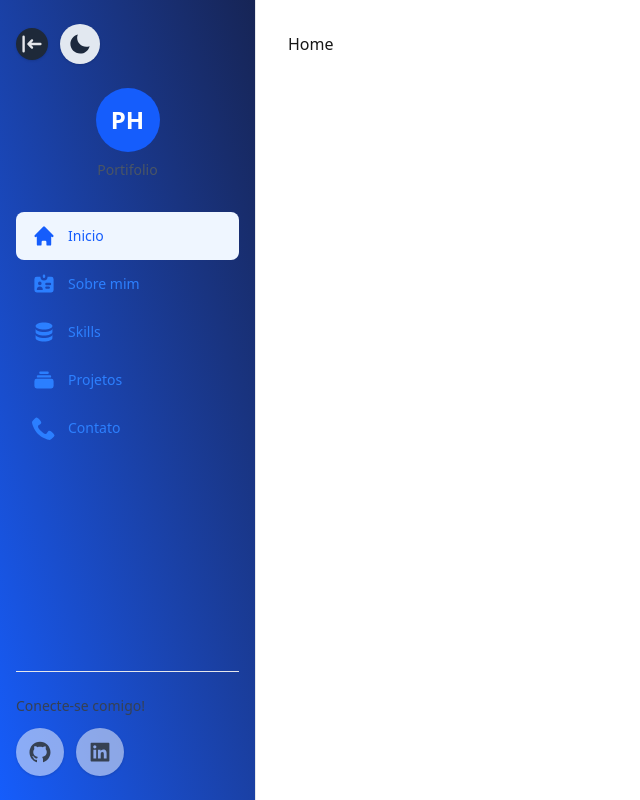
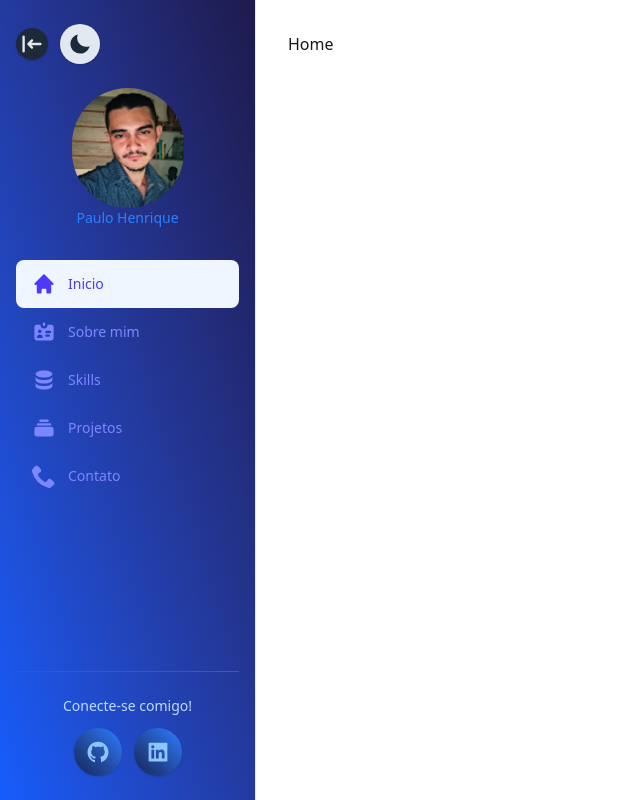
Before and after one commit to PauloHenriqueM-S/portfolio-with-nextjs, a Next.js app: page /dashboard in a window 1280 px wide. Shown: the whole page, without its empty margins (0-640 px from the left). Built offline with nearby package versions, Linux system fonts and the light colour scheme.

Commit message:
nav profile image

```diff
--- a/app/page.tsx
+++ b/app/page.tsx
@@ -13,7 +13,7 @@ export default function Home() {
   }, []);
 
   return (
-    <div className="flex flex-col w-screen h-screen items-center justify-center bg-linear-to-tr from-blue-700 to-indigo-900 p-10 gap-10">
+    <div className="flex flex-col w-screen h-screen items-center justify-center bg-linear-to-tr text-blue-200 from-blue-700 to-indigo-900 p-10 gap-10">
         <div className="flex">
           <TypewriterTailwind onComplete={handleComplete} />
         </div>
--- a/app/ui/nav-links.tsx
+++ b/app/ui/nav-links.tsx
@@ -40,11 +40,11 @@ export default function NavLinks({ onItemClick }: NavLinksProps) {
             className={clsx(
               "flex items-center gap-3 px-4 py-3 text-sm font-medium",
               "rounded-lg transition-all duration-300",
-              "hover:bg-blue-50 dark:hover:bg-blue-900/30",
+              "hover:bg-blue-50 dark:hover:bg-indigo-950/30",
               "w-full",
               {
-                "bg-blue-50 dark:bg-blue-900/50 text-blue-600 dark:text-blue-300": isActive,
-                "text-blue-500 dark:text-blue-300 hover:text-blue-700 dark:hover:text-blue-200": !isActive,
+                "bg-blue-50 dark:bg-indigo-900/50 text-indigo-600 dark:text-blue-300": isActive,
+                "text-indigo-400 dark:text-blue-300 hover:text-indigo-700 dark:hover:text-blue-200": !isActive,
               }
             )}
             aria-current={isActive ? 'page' : undefined}
--- a/app/ui/sideNav.tsx
+++ b/app/ui/sideNav.tsx
@@ -1,6 +1,7 @@
 'use client';
 
 import { useState, useEffect } from 'react';
+import Image from 'next/image';
 import Link from 'next/link';
 import NavLinks from '@/app/ui/nav-links';
 import SocialLinks from '@/app/ui/social-links';
@@ -39,7 +40,7 @@ export default function NavBar() {
     </button>
       )}
 
-    <aside className={`hidden md:flex flex-col px-4 py-6 bg-gradient-to-tr from-blue-600 to-blue-950 dark:from-blue-950 dark:to-blue-600 w-64 h-screen sticky top-0 border-r border-gray-200 dark:border-gray-800 overflow-y-auto`}>
+    <aside className={`hidden md:flex flex-col px-4 py-6 bg-gradient-to-tr from-blue-600 to-indigo-950 dark:from-indigo-950 dark:to-blue-600 w-64 h-screen sticky top-0 border-r border-gray-200 dark:border-gray-800 overflow-y-auto`}>
       <div className='flex flex-col h-full'>
         <div className='flex justify-between items-center mb-6'>
           <div className='flex items-center gap-3'>
@@ -49,21 +50,20 @@ export default function NavBar() {
         </div>
 
         <Link className='mb-8 flex flex-col items-center' href="/" aria-label='Página inicial'>
-          <div className='w-16 h-16 rounded-full bg-blue-600 dark:bg-blue-800 flex items-center justify-center mb-2'>
-            <span className="font-bold text-2xl text-white">PH</span>
-          </div>
-            <span className='text-sm text-gray-600 dark:text-gray-400'>Portifolio</span>
+          {/* <div className='w-25 h-25 rounded-full border border-indigo-800 bg-blue-600 dark:bg-blue-800 flex items-center justify-center mb-2'></div> */}
+            <Image src="/profile1.jpeg" alt="profile picture" width={100} height={100} className='rounded-full w-28 h-30' />
+            <span className='text-sm text-blue-500 dark:text-blue-400'>Paulo Henrique</span>
         </Link>
 
           <nav className='flex-1 mb-6'>
             <NavLinks />
           </nav>
 
-          <div className='pt-6 border-t border-gray-200 dark:border-gray-800'>
-            <p className='text-sm font-medium text-gray-700 dark:text-gray-300 mb-3'>
+          <div className='flex flex-col justify-center items-center pt-6 border-t border-blue-600 dark:border-blue-800 '>
+            <p className='text-sm font-medium text-blue-200 dark:text-blue-400 mb-3'>
               Conecte-se comigo!
             </p>
-            <div className='flex justify-start gap-4'>
+            <div className='flex gap-4'>
               <SocialLinks />
             </div>
           </div>
@@ -74,7 +74,7 @@ export default function NavBar() {
     {isOpen && (
       <div className='md:hidden'>
         <div className='fixed inset-0 bg-black/50 z-40 backdrop-blur-sm' onClick={() => setIsOpen(false)} aria-hidden='true'>
-          <aside className={`fixed inset-y-0 left-0 z-50 flex flex-col px-4 py-6 w-72 bg-gradient-to-tr from-blue-600 to-blue-950 dark:from-blue-950 dark:to-blue-600 border-r border-blue-200 dark:border-blue-800 shadow-xl transition-transform duration-300 ease-in-out ${isOpen ? 'translate-x-0' : '-translate-x-full'}`}>
+          <aside className={`fixed inset-y-0 left-0 z-50 flex flex-col px-4 py-6 w-72 bg-gradient-to-tr from-blue-600 to-indigo-950 dark:from-indigo-950 dark:to-blue-600 border-r border-blue-200 dark:border-blue-800 shadow-xl transition-transform duration-300 ease-in-out ${isOpen ? 'translate-x-0' : '-translate-x-full'}`}>
             <div className='flex items-center justify-between mb-8'>
               <div className='flex items-center gap-3'>
                 <HomeButton />
@@ -91,17 +91,17 @@ export default function NavBar() {
 
             <Link href='/' onClick={() => setIsOpen(false)} className='mb-8 flex flex-col items-center' aria-label='Página inicial' >
               <div className='w-16 h-16 rounded-full bg-blue-600 dark:bg-blue-800 flex items-center justify-center mb-2'>
-                <span className='text-2xl font-bold text-white'>PH</span>
+                <Image src="/profile1.jpeg" alt="profile picture" width={100} height={100} className='rounded-full' />
               </div>
-              <span className='text-sm text-gray-600 dark:text-gray-400'>Portfolio</span>
+              <span className='text-sm text-blue-500 dark:text-blue-400'>Paulo Henrique</span>
             </Link>
 
             <nav className='flex-1 mb-6 overflow-y-auto'>
               <NavLinks onItemClick={() => setIsOpen(false)} />
             </nav>
 
-            <div className='pt-6 border-t border-gray-200 dark:border-gray-800'>
-              <p className='text-sm font-medium text-gray-700 dark:text-gray-300 mb-3 text-center' >Conecte-se comigo!</p>
+            <div className='pt-6 border-t border-blue-600 dark:border-blue-800'>
+              <p className='text-sm font-medium text-blue-200 dark:text-blue-400 mb-3 text-center' >Conecte-se comigo!</p>
               <div className='flex justify-center gap-4'>
                 <SocialLinks />
               </div>
--- a/app/ui/social-links.tsx
+++ b/app/ui/social-links.tsx
@@ -20,8 +20,8 @@ export default function SocialLinks() {
           rel="noopener noreferrer"
           className="flex h-12 w-12 items-center justify-center
                       rounded-full p-2
-                      bg-white/50 dark:bg-gray-800/50
-                      text-gray-700 dark:text-gray-300
+                      bg-gradient-to-tr from-blue-950 to-blue-500 dark:from-blue-500 dark:to-blue-950
+                      text-blue-300 dark:text-blue-950
                       hover:bg-blue-100 dark:hover:bg-blue-900/50
                       hover:text-blue-600 dark:hover:text-blue-400
                       transition-all duration-300
```
Also changed, not shown: public/profile1.jpeg (added).
